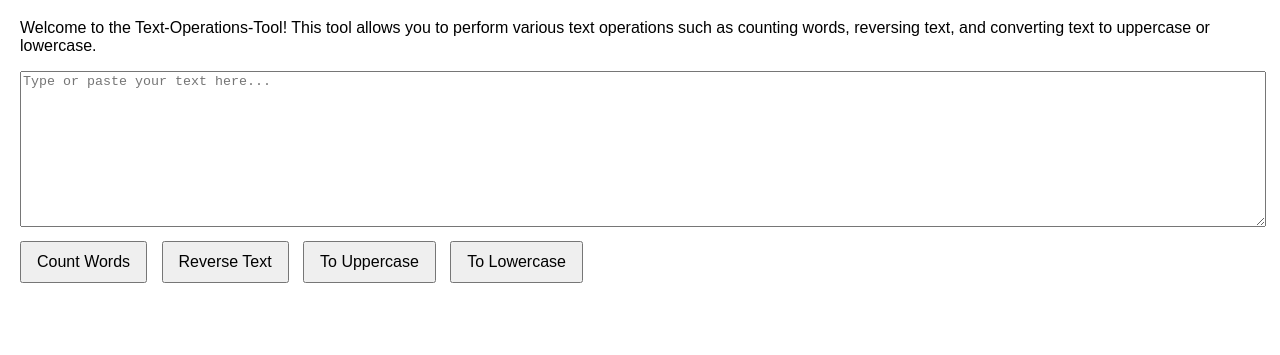
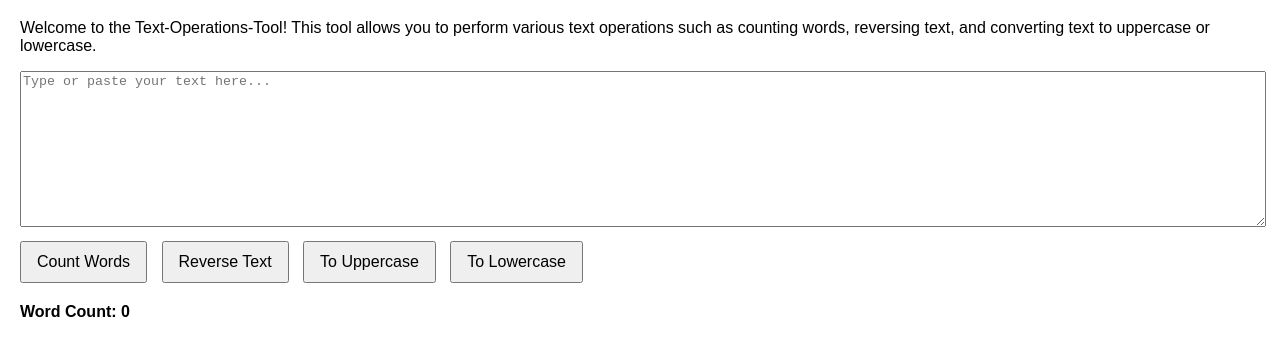
Before and after one commit to VaishnaviGund42/text-operations-tool, a plain HTML site: page index.html in a window 1280 px wide. Both pictures are taken after a click on the button "Count Words". Shown: the part 61-416 px from the top of the page. Drawn offline with Linux system fonts and the light colour scheme.

Commit message:
added the countwords function

```diff
--- a/index.html
+++ b/index.html
@@ -35,6 +35,20 @@
 <button onclick="toUpperCase()">To Uppercase</button>
 <button onclick="toLowerCase()">To Lowercase</button>
 <div id="result"></div>
+<script>
+    function countWords() {
+        const text = document.getElementById('textInput').value;
+        const wordCount = text.trim().split(/\s+/).filter(word => word.length > 0).length;
+        document.getElementById('result').innerText = `Word Count: ${wordCount}`;
+    }
+
+
+
+
+</script>
+
+
+
 
 
 <script>
```
